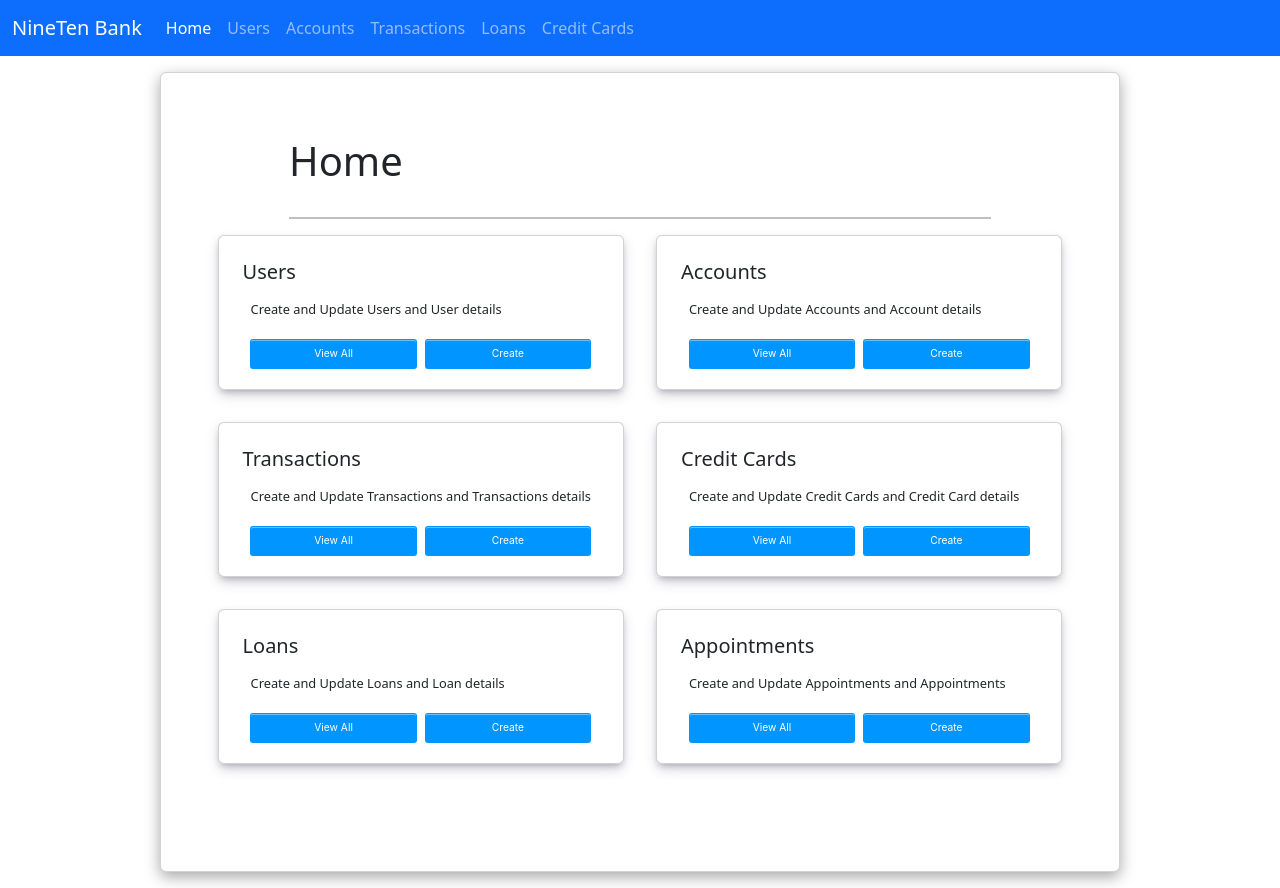
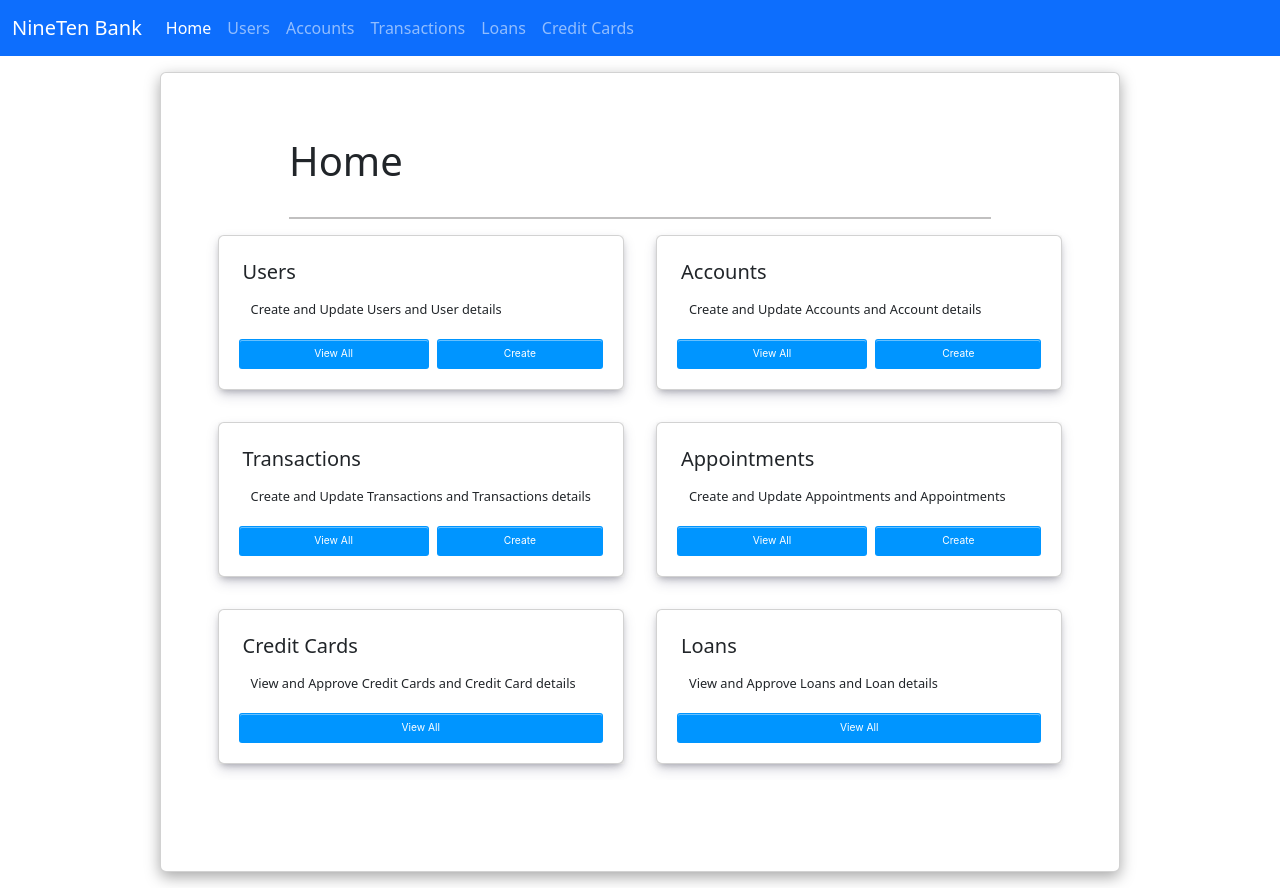
Before and after one commit to jvt703/BankingAdminPortal, an Angular app: page / in a window 1280 px wide. Built offline with nearby package versions, Linux system fonts and the light colour scheme.

Commit message:
Home cards update and loan search change

```diff
--- a/src/app/home-cards/home-cards.component.html
+++ b/src/app/home-cards/home-cards.component.html
@@ -4,10 +4,10 @@
             <h5 class="card-title m-2">{{sectionTitle}}</h5>
             <p class="card-text m-3">{{sectionText}}</p>
 
-            <div class="btn-nav d-flex justify-content-center">
-                 <button type="button" class=" btn button-7 btn-primary m-1" [routerLinkActive]="['active']"
+            <div class="btn-nav d-flex justify-content-start">
+                 <button type="button" class=" btn button-7 btn-primary flex-grow-1 m-1" [routerLinkActive]="['active']"
                 routerLink={{sectionLink}}>View All</button>
-            <button type="button" class=" btn button-7 btn-primary m-1" [routerLinkActive]="['active']"
+            <button *ngIf="CreateLink" type="button" class=" btn button-7 btn-primary m-1" [routerLinkActive]="['active']"
                 routerLink={{CreateLink}}>Create</button>
 
             </div>
--- a/src/app/home-page/home-page.component.html
+++ b/src/app/home-page/home-page.component.html
@@ -5,12 +5,12 @@
     sectionLink="/users" CreateLink="/users/create"></app-home-cards>
 <app-home-cards sectionTitle="Accounts" sectionText="Create and Update Accounts and Account details" sectionLink="/accounts" CreateLink="/accounts/create"></app-home-cards>
 <app-home-cards sectionTitle="Transactions" sectionText="Create and Update Transactions and Transactions details" sectionLink="/transactions" CreateLink="/transactions/create"></app-home-cards>
-<app-home-cards sectionTitle="Credit Cards" sectionText="Create and Update Credit Cards and Credit Card details" sectionLink="/creditcards" CreateLink="/creditcards/create"></app-home-cards>
-<app-home-cards sectionTitle="Loans" sectionText="Create and Update Loans and Loan details" sectionLink="/loans" CreateLink="/loans/create"></app-home-cards>
+
 <app-home-cards sectionTitle="Appointments"
     sectionText="Create and Update Appointments and Appointments" sectionLink="/appointments"
     CreateLink="/appointments/create"></app-home-cards>
-
+<app-home-cards sectionTitle="Credit Cards" sectionText="View and Approve Credit Cards and Credit Card details" sectionLink="/creditcards" ></app-home-cards>
+<app-home-cards sectionTitle="Loans" sectionText="View and Approve Loans and Loan details" sectionLink="/loans"></app-home-cards>
 
 </div>
 </app-section>
--- a/src/app/loans/loans.component.ts
+++ b/src/app/loans/loans.component.ts
@@ -196,21 +196,19 @@ ngOnInit() {
      },
    });
  }
-onSearch() {
-  this.fetchAllLoans();
-}
+
 
 pageChanged(event: PageEvent) {
   const startIndex = event.pageIndex * event.pageSize;
   const endIndex = startIndex + event.pageSize;
   let loansToDisplay = this.loans.slice(startIndex, endIndex);
-  console.log(loansToDisplay)
-  if (this.searchValue) {
-    loansToDisplay = loansToDisplay.filter(loan => {
-      return loan.userFirstName.toLowerCase().includes(this.searchValue.toLowerCase()) ||
-             loan.userLastName.toLowerCase().includes(this.searchValue.toLowerCase()) ||
-             loan.loanApplicationId.toString().includes(this.searchValue)
+
+ if (this.firstname) {
+     this.displayedLoans= this.displayedLoans.filter((loan: Loan) => {
+      return loan.userFirstName.toLowerCase().includes(this.firstname.toLowerCase())
+
     })
+    console.log(this.displayedLoans, "hre")
   }
   this.displayedLoans = loansToDisplay;
 }
@@ -226,22 +224,22 @@ searchLoan(): void {
     concatURL += ((this.lastname ?? '') != '' ? `lastName=${this.lastname}&` : '');
     concatURL += ((this.approval ?? '') != '' ? `approved=${this.approval}&` : '');
     concatURL += ((this.decisionMade ?? '') != '' ? `decisionMade=${this.approval}&` : '');
-      console.log(concatURL)
+
     this.isLoading = true;
     this.loanService.fetchLoanSearch(concatURL).subscribe({
       next: (data)=>{
-
         this.loans=data;
         this.isLoading = false;
-       this.pageChanged({ pageIndex: 0, pageSize: this.pageSize, length: this.loans.length });
+        this.displayedLoans = this.loans;
       },
      error: (error) => {
        console.error('Error fetching all loans:', error);
+
        this.snackBar.open('Error Fetching Loans', 'Close', {
           duration: 5000,
         })
        this.isLoading = false;
-       this.pageChanged({ pageIndex: 0, pageSize: this.pageSize, length: this.loans.length });
+
      }
 
     })
```
